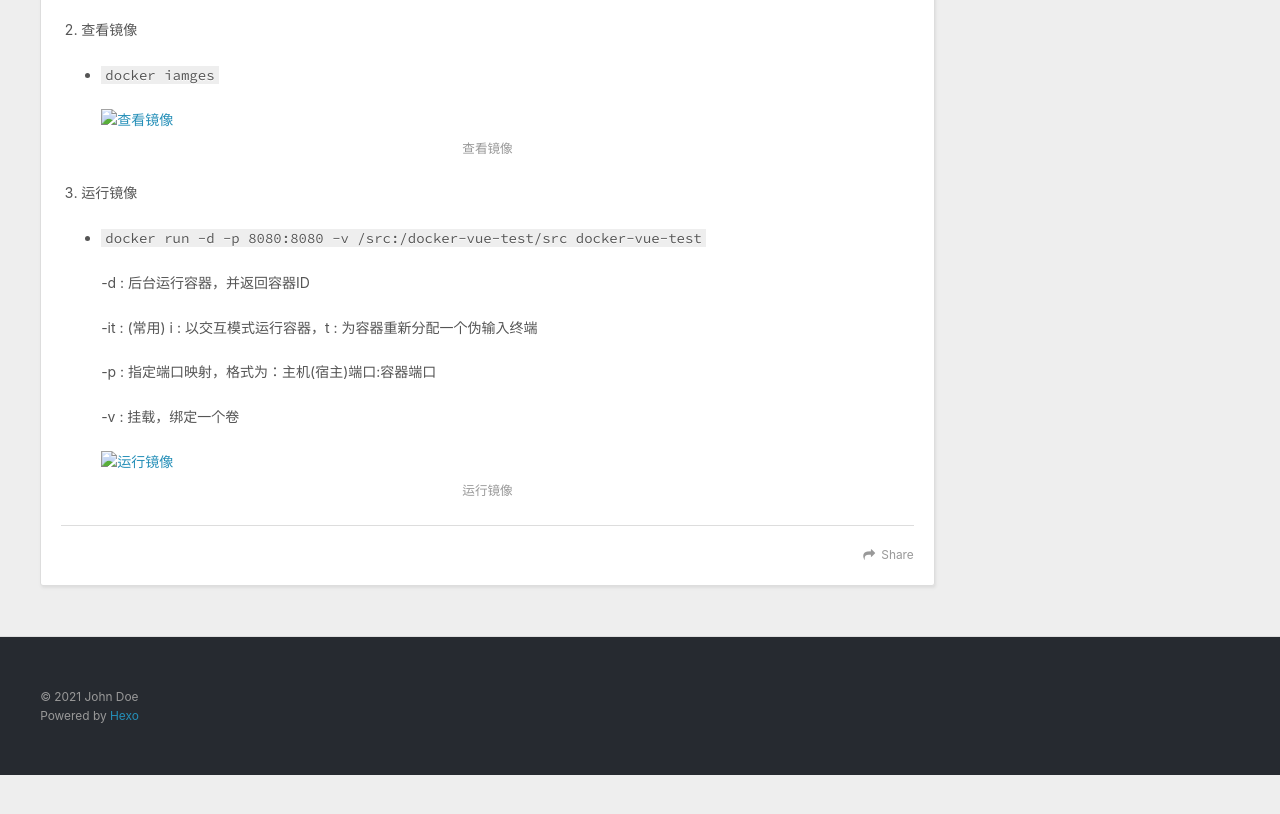
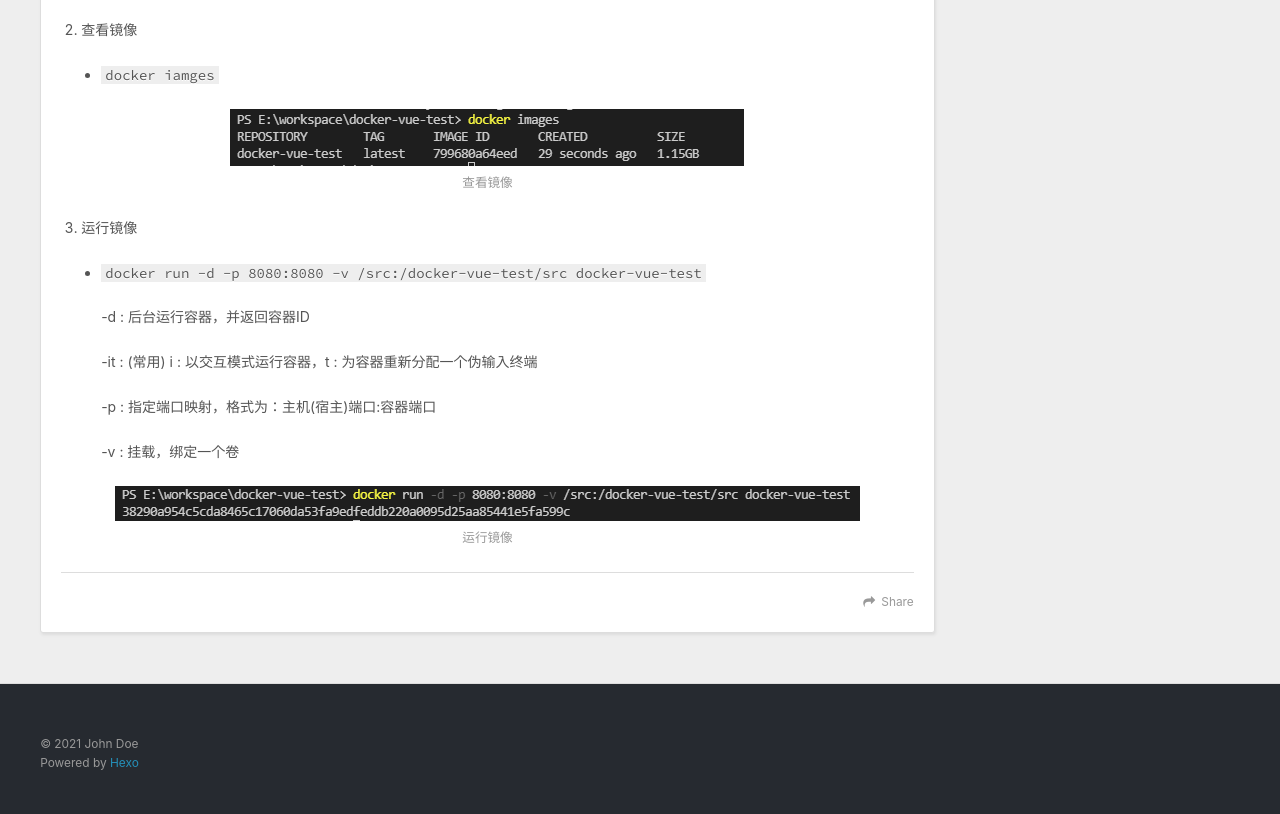
Before and after one commit to zx-kevin/zx-kevin.github.io, a plain HTML site: page index.html in a window 1280 px wide. Shown: the part 1894-2708 px from the top of the page. Before the commit the page ends 2669 px from the top, so only its background shows below. Drawn offline with nearby package versions, Linux system fonts and the light colour scheme.

Commit message:
Site updated: 2021-12-02 16:32:09

```diff
--- a/index.html
+++ b/index.html
@@ -157,7 +157,7 @@
 <li><p>查看镜像</p>
 <ul>
 <li><p><code>docker iamges</code></p>
-<p> <img src="/docker/images.png" alt="查看镜像"></p>
+<p> <img src="/2021/11/22/docker/images.png" alt="查看镜像"></p>
 </li>
 </ul>
 </li>
@@ -168,7 +168,7 @@
 <p> -it : (常用) i : 以交互模式运行容器，t : 为容器重新分配一个伪输入终端</p>
 <p> -p : 指定端口映射，格式为：主机(宿主)端口:容器端口</p>
 <p> -v : 挂载，绑定一个卷</p>
-<p> <img src="/docker/imagesRun.png" alt="运行镜像"></p>
+<p> <img src="/2021/11/22/docker/imagesRun.png" alt="运行镜像"></p>
 </li>
 </ul>
 </li>
```
Also changed, not shown: 2021/11/22/docker/index.html (+6 -6 lines).
